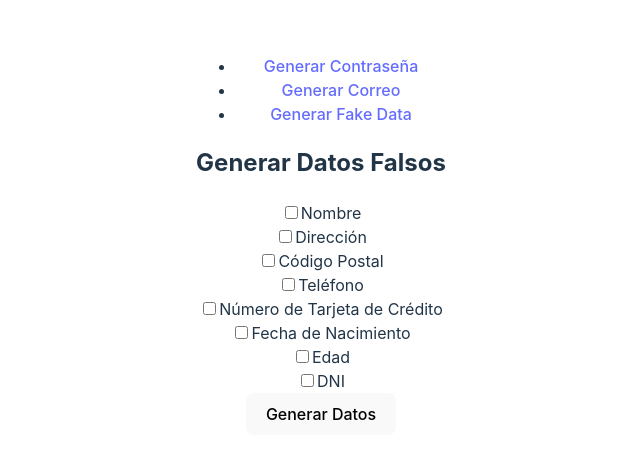
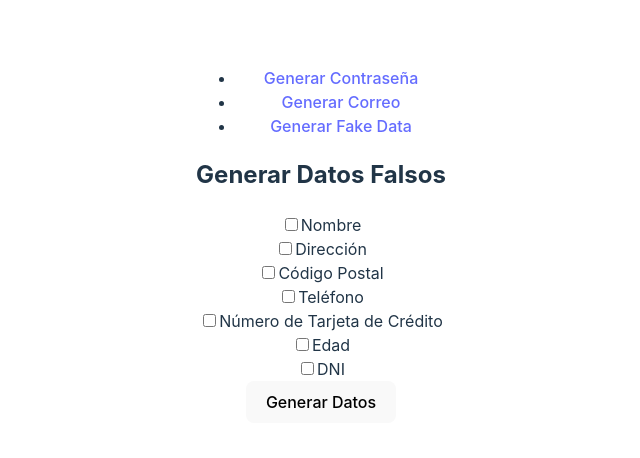
Before and after one commit to RaulCasado/password-generator, a React (Vite) app in the folder frontend/: page /generate-fake-data in a window 1280 px wide. Shown: the part 164-622 px from the top of the page, without its empty margins (319-959 px from the left). Built offline with nearby package versions, Linux system fonts and the light colour scheme.

Commit message:
feat:added spanish fake info

```diff
--- a/frontend/src/components/GenerateFakeData.jsx
+++ b/frontend/src/components/GenerateFakeData.jsx
@@ -8,7 +8,6 @@ export function GenerateFakeData() {
     postalCode: false,
     phoneNumber: false,
     creditCard: false,
-    birthdate: false,
     age: false,
     dni: false
   });
@@ -90,16 +89,6 @@ export function GenerateFakeData() {
         <label>
           <input
             type="checkbox"
-            checked={data.birthdate}
-            onChange={() => handleToggle('birthdate')}
-          />
-          Fecha de Nacimiento
-        </label>
-      </div>
-      <div>
-        <label>
-          <input
-            type="checkbox"
             checked={data.age}
             onChange={() => handleToggle('age')}
           />
```
Also changed, not shown: 1 other file (tests, documents, lock files or other folders).
